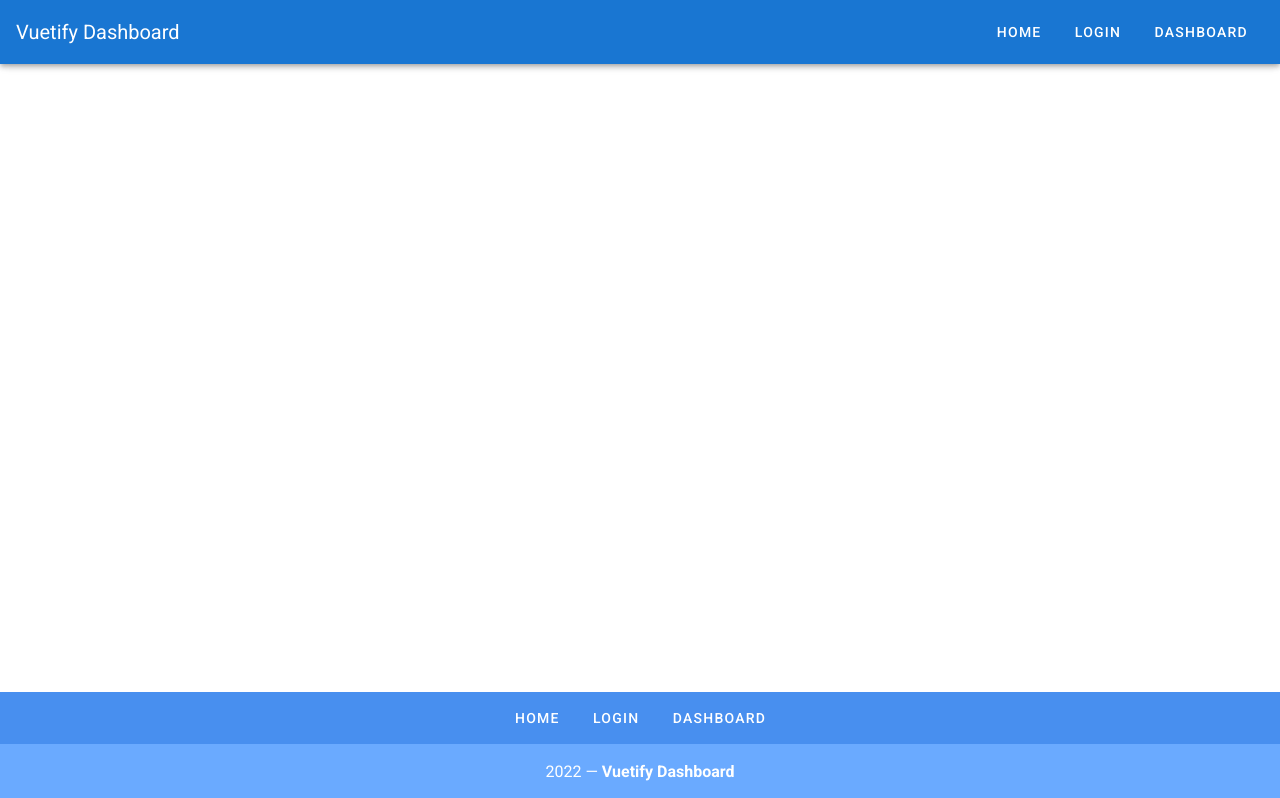
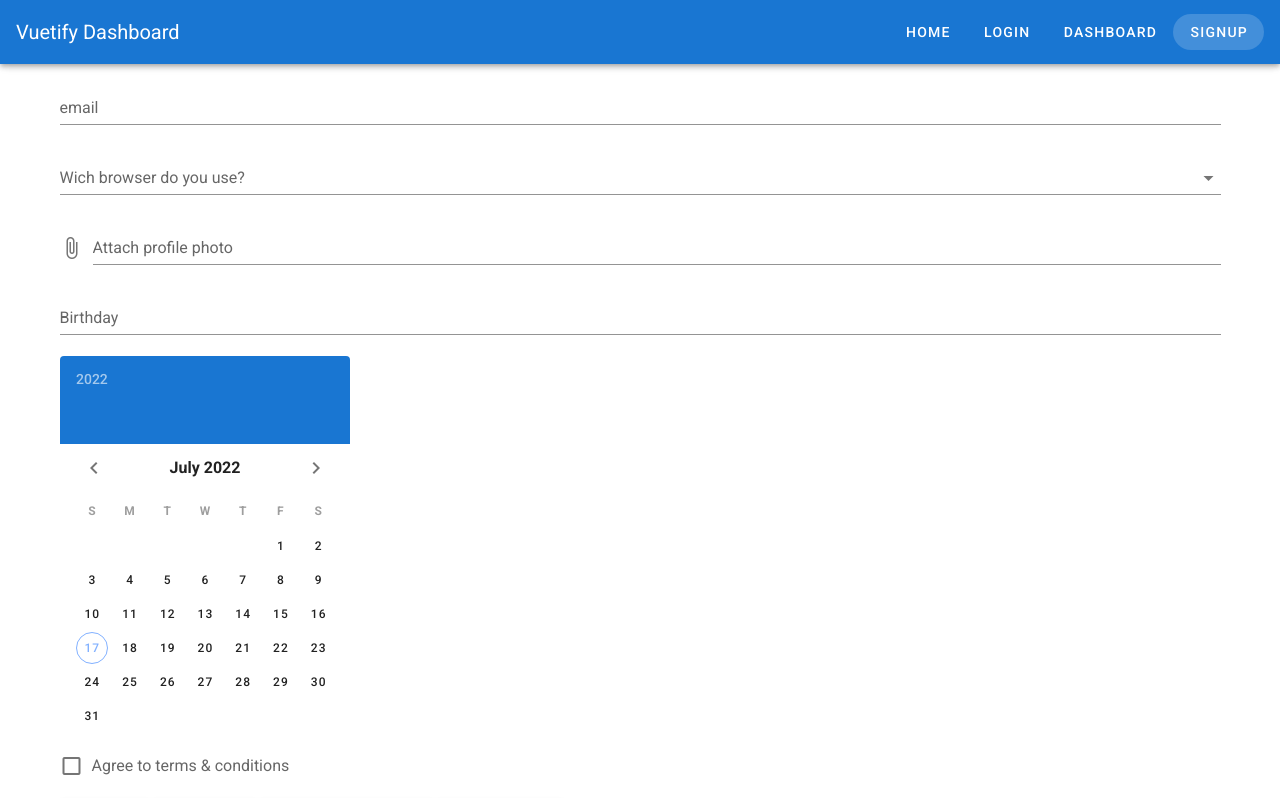
Before and after one commit to guivern/beautify-with-vuetify-course, a Vue app: page /signup in a window 1280 px wide. Shown: the top 798 px of the page. Built offline with nearby package versions, Linux system fonts and the light colour scheme.

Commit message:
form validations

```diff
--- a/src/App.vue
+++ b/src/App.vue
@@ -54,6 +54,10 @@ export default {
 				{
 					label: 'Dashboard',
 					url: '/dashboard'
+				},
+				{
+					label: 'SignUp',
+					url: '/signup'
 				}
 			]
 		}
--- a/src/router.js
+++ b/src/router.js
@@ -1,6 +1,7 @@
 import Vue from 'vue'
 import Router from 'vue-router'
 import Home from './views/Home.vue'
+import SignUp from './views/SignUp.vue'
 
 Vue.use(Router)
 
@@ -12,6 +13,11 @@ export default new Router({
 			path: '/',
 			name: 'home',
 			component: Home
+		},
+		{
+			path: '/signup',
+			name: 'signup',
+			component: SignUp
 		},
 		{
 			path: '/about',
--- /dev/null
+++ b/src/views/SignUp.vue
@@ -0,0 +1,71 @@
+<template>
+  <div>
+    <v-container>
+      <v-row>
+        <v-col>
+          <v-form ref="signUpForm" v-model="isValidForm">
+            <v-text-field
+              type="Email"
+              label="email"
+              v-model="model.email"
+              required
+              :rules="emailRules"
+              validate-on-blur
+            />
+            <v-autocomplete
+              label="Wich browser do you use?"
+              :items="browsers"
+              v-model="model.browser"
+            />
+            <v-file-input label="Attach profile photo" v-model="model.photo" />
+            <v-text-field label="Birthday" v-model="model.birthday" readonly />
+            <v-date-picker v-model="model.birthday" />
+            <v-checkbox
+              v-model="model.agree"
+              label="Agree to terms & conditions"
+              required
+              :rules="agreeTermsRules"
+              validate-on-blur
+            />
+            <v-btn type="submit" color="primary">Submit</v-btn>
+            <v-btn @click="validate">Validate</v-btn>
+            <v-btn @click="resetValidation">Reset Validation</v-btn>
+            <v-btn @click="resetForm">Reset Form</v-btn>
+          </v-form>
+        </v-col>
+      </v-row>
+    </v-container>
+  </div>
+</template>
+<script>
+export default {
+  data() {
+    return {
+      model: {},
+      isValidForm: false,
+      emailRules: [
+        (value) => !!value || "Email is required",
+        (value) =>
+          (!!value &&
+            !!value.match(/[^@ \t\r\n]+@[^@ \t\r\n]+\.[^@ \t\r\n]+/)) ||
+          `${value} is not a valid email`,
+      ],
+      agreeTermsRules: [
+        (value) => !!value || "You must to agree the terms to sign up",
+      ],
+      browsers: ["Chrome", "Firefox", "Safari", "Edge", "Brave"],
+    };
+  },
+  methods: {
+    resetForm() {
+      this.$refs.signUpForm.reset();
+    },
+    resetValidation() {
+      this.$refs.signUpForm.resetValidation();
+    },
+    validate() {
+      this.$refs.signUpForm.validate();
+    },
+  },
+};
+</script>
```
